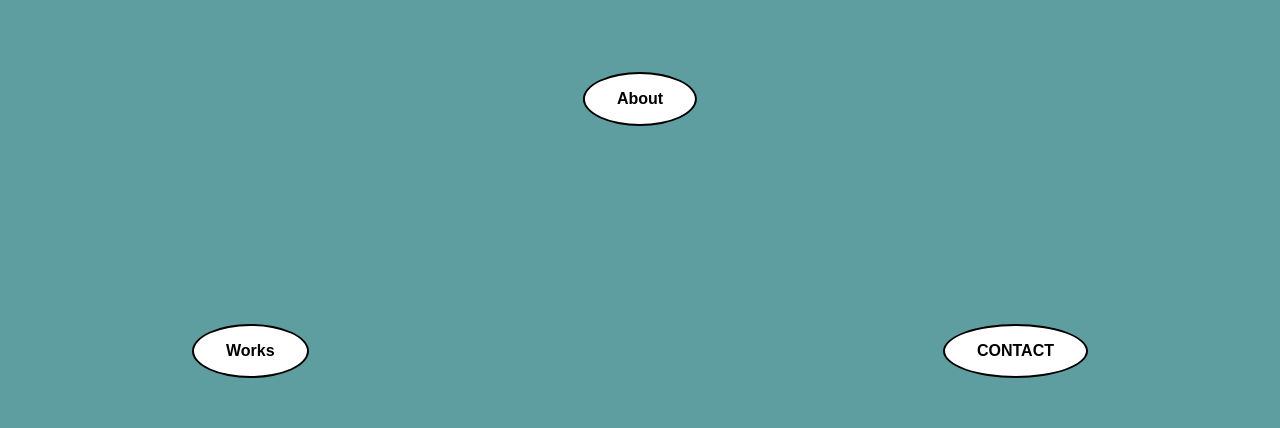
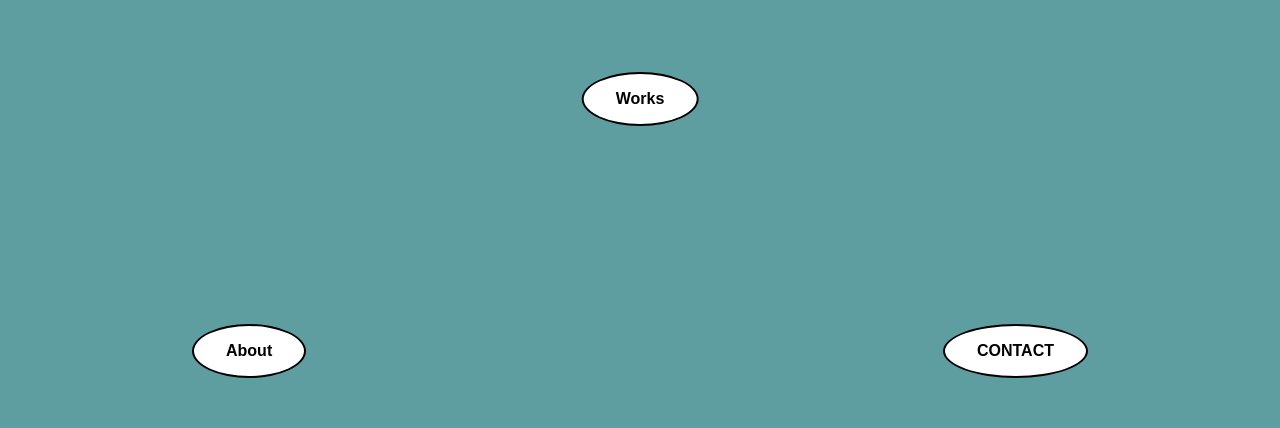
Before and after one commit to OnoHibiki/westdaiyo, a Next.js app: page / in a window 1280 px wide. Shown: the top 428 px of the page. Built offline with nearby package versions, Linux system fonts and the light colour scheme.

Commit message:
style:WorksとAboutの位置を入れ替え

```diff
--- a/src/app/page.module.css
+++ b/src/app/page.module.css
@@ -36,13 +36,13 @@
   cursor: pointer;
 }
 
-.about {
+.works {
   top: 10%;
   left: 50%;
   transform: translateX(-50%);
 }
 
-.works {
+.about {
   top: 45%;
   left: 15%;
 }
```
